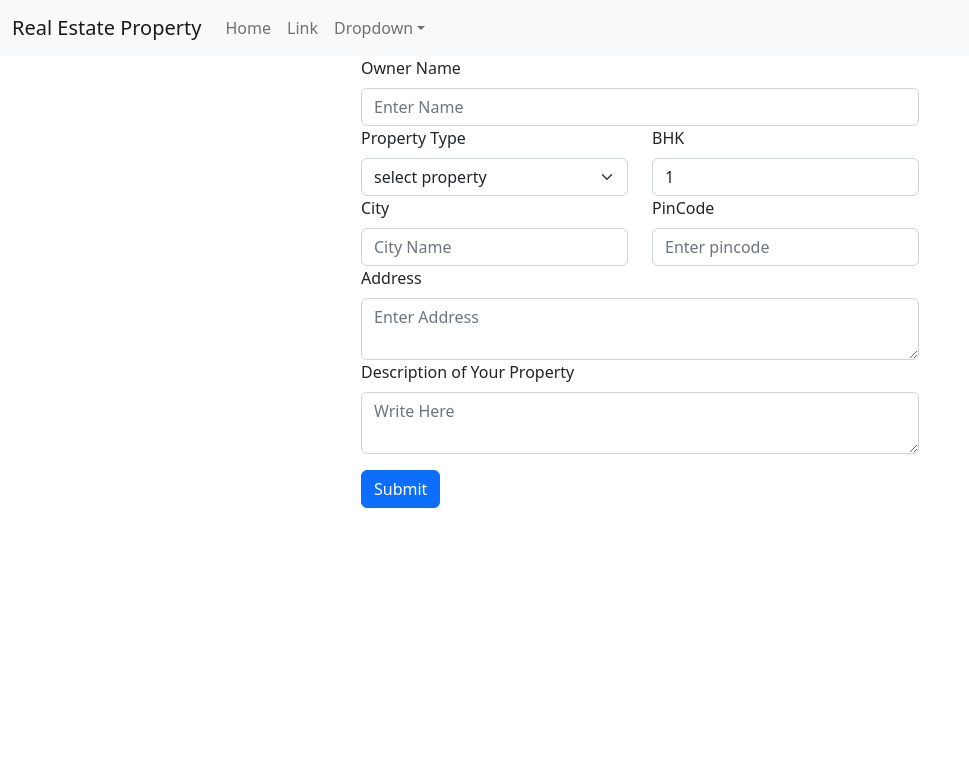
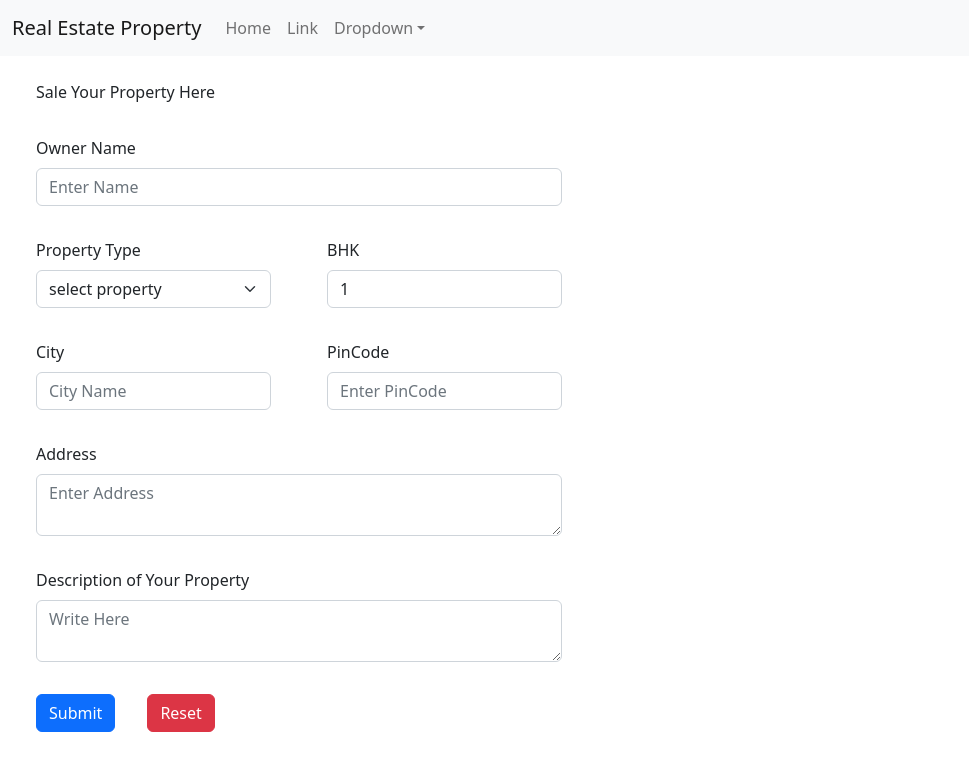
Before and after one commit to Krunal01/Property, a React (Create React App) app: page /property-add in a window 1280 px wide. Shown: the top 770 px of the page, without its empty margins (0-969 px from the left). Built offline with nearby package versions, Linux system fonts and the light colour scheme.

Commit message:
some quick changes in css in property-add

```diff
--- a/src/pages/auth/Login.js
+++ b/src/pages/auth/Login.js
@@ -1,4 +1,4 @@
-import { useFormik, validateYupSchema } from "formik";
+import { useFormik } from "formik";
 import Button from "react-bootstrap/Button";
 import Form from "react-bootstrap/Form";
 import * as yup from "yup";
@@ -9,7 +9,7 @@ function Login() {
       password: "",
     },
     validationSchema: yup.object().shape({
-      emialAddress: yup.string().required("ENter email address"),
+      emialAddress: yup.string().required("Enter email address"),
       password: yup
         .string()
         .min(4, "Too Short!")
--- a/src/pages/property/PropertyAdd.js
+++ b/src/pages/property/PropertyAdd.js
@@ -42,9 +42,12 @@ function PropertyAdd() {
     validateOnChange: true,
   });
   return (
-    <Container className="d-flex h-100 align-items-center justify-content-center">
+    <Container className="d-flex-column h-100 m-2 align-items-center justify-content-center">
+      <div className="d-flex p-3 w-50 font-weight-bolder align-items-center justify-content-first">
+        Sale Your Property Here
+      </div>
       <Form className="w-50" onSubmit={formik.handleSubmit}>
-        <Form.Group controlId="formBasicEmail">
+        <Form.Group controlId="formBasicEmail" className="p-3">
           <Form.Label>Owner Name</Form.Label>
           <Form.Control
             // name="ownerName"
@@ -63,7 +66,7 @@ function PropertyAdd() {
 
         <Row>
           <Col>
-            <Form.Group className="d-flex-column justify-content-md-center">
+            <Form.Group className="d-flex-column justify-content-md-center p-3">
               <Form.Label>Property Type</Form.Label>
 
               <Form.Select
@@ -88,7 +91,7 @@ function PropertyAdd() {
             </Form.Group>
           </Col>
           <Col>
-            <Form.Group controlId="formBasicEmail">
+            <Form.Group controlId="formBasicEmail" className="p-3">
               <Form.Label>BHK </Form.Label>
               <Form.Control
                 type="number"
@@ -110,7 +113,7 @@ function PropertyAdd() {
         <Form.Group>
           <Row>
             <Col>
-              <Form.Group controlId="formBasicEmail">
+              <Form.Group controlId="formBasicEmail" className="p-3">
                 <Form.Label>City </Form.Label>
                 <Form.Control
                   type="text"
@@ -128,13 +131,13 @@ function PropertyAdd() {
               </Form.Group>
             </Col>
             <Col>
-              <Form.Group controlId="formBasicEmail">
+              <Form.Group controlId="formBasicEmail" className="p-3">
                 <Form.Label>PinCode </Form.Label>
                 <Form.Control
                   type="number"
                   name="pinCode"
                   value={formik.values.pinCode}
-                  placeholder="Enter pincode"
+                  placeholder="Enter PinCode"
                   onChange={formik.handleChange}
                   isInvalid={formik.touched.pinCode && formik.errors.pinCode}
                 />
@@ -148,7 +151,7 @@ function PropertyAdd() {
           </Row>
         </Form.Group>
 
-        <Form.Group controlId="formBasicEmail">
+        <Form.Group controlId="formBasicEmail" className="p-3">
           <Form.Label>Address</Form.Label>
           <Form.Control
             as="textarea"
@@ -167,7 +170,7 @@ function PropertyAdd() {
           </Form.Text>
         </Form.Group>
 
-        <Form.Group className="mb-3" controlId="formBasicEmail">
+        <Form.Group className="p-3" controlId="formBasicEmail">
           <Form.Label>Description of Your Property</Form.Label>
           <Form.Control
             as="textarea"
@@ -183,10 +186,14 @@ function PropertyAdd() {
             ) : null}
           </Form.Text>
         </Form.Group>
-
-        <Button variant="primary" type="submit">
-          Submit
-        </Button>
+        <Form.Group className="d-flex">
+          <Button variant="primary" type="submit" className="m-3">
+            Submit
+          </Button>
+          <Button variant="danger" type="reset" className="m-3">
+            Reset
+          </Button>
+        </Form.Group>
       </Form>
     </Container>
   );
```
